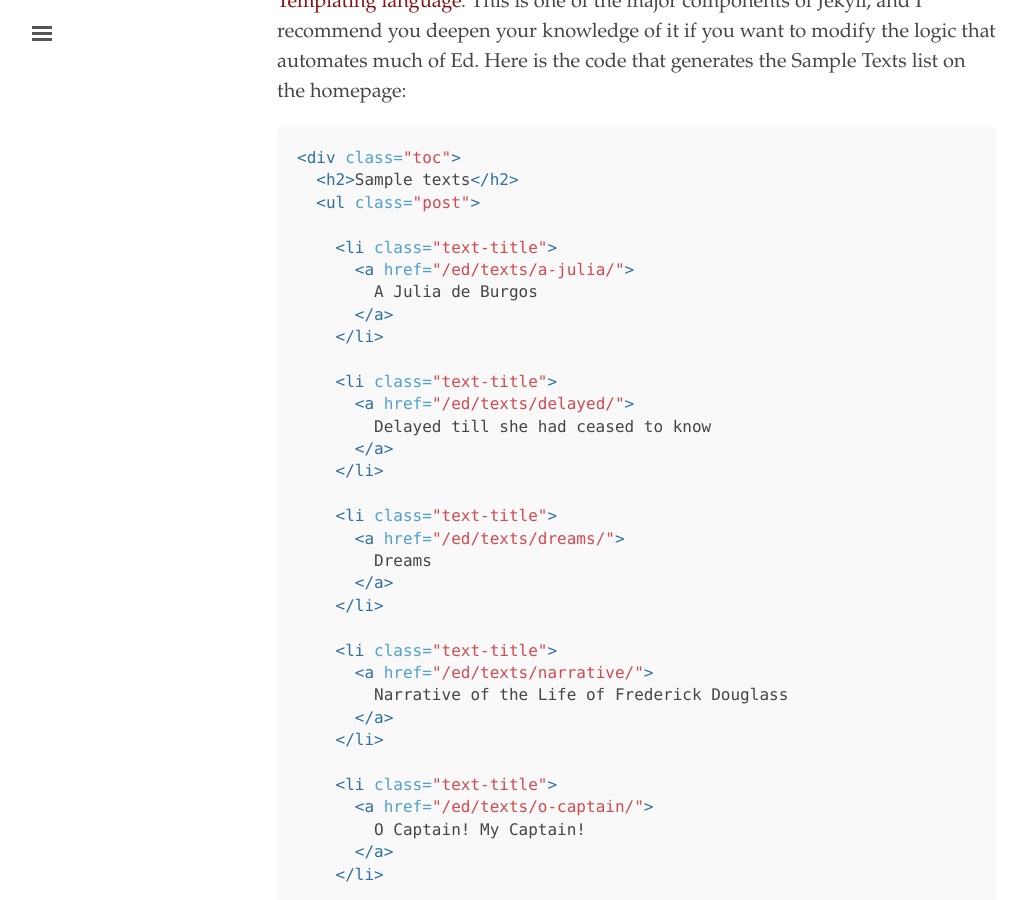
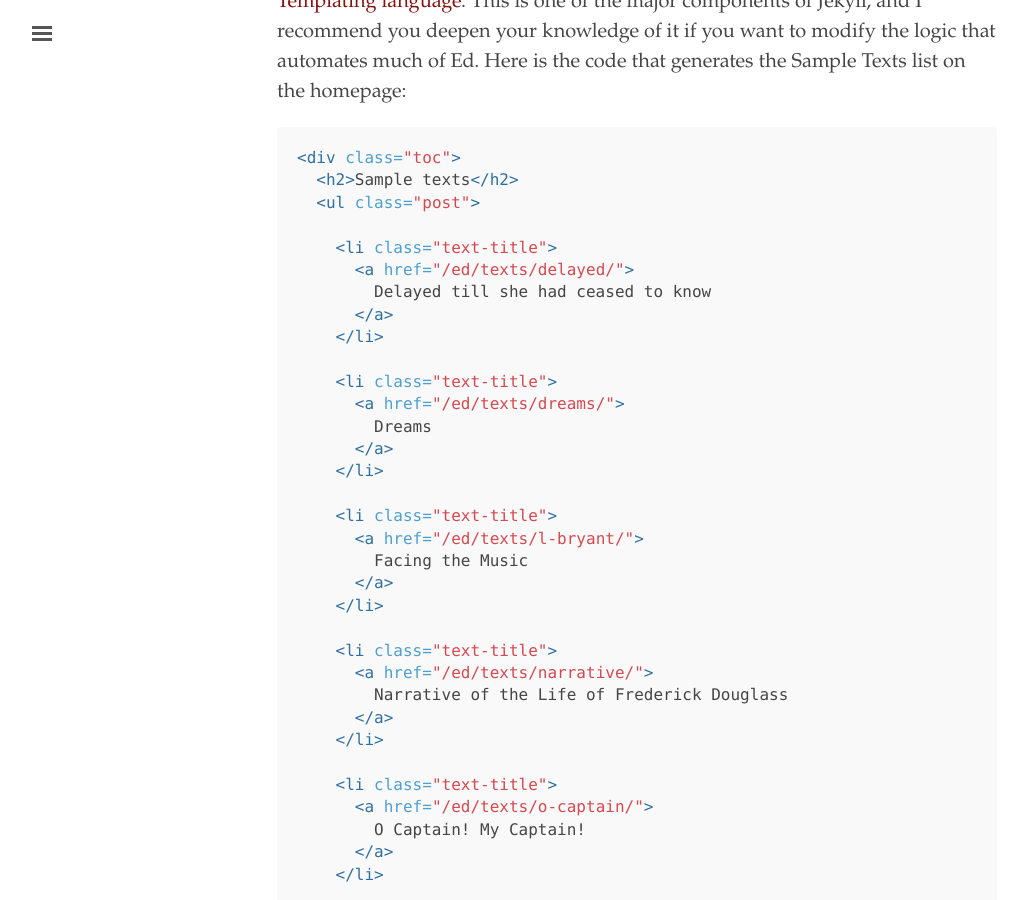
Before and after one commit to graceaitken7/louise, a Jekyll site: the page built from documentation.md, in a window 1280 px wide and 900 px high, scrolled down 17712 px. Shown: the whole window, without its empty margins (3-1029 px from the left). Built offline with Jekyll 4.4.1, drawn with Linux system fonts in a browser that asks for light colours.

Commit message:
Update and rename a-julia.md to l-bryant.md

```diff
--- a/_texts/a-julia.md
+++ b/_texts/l-bryant.md
@@ -1,9 +1,9 @@
 ---
-layout: poem
-title: A Julia de Burgos
-author: Julia de Burgos
-editor: Alex Gil
-source: Ciudad Seva
+layout: prose
+title: Facing the Music
+author: Louise Bryant
+editor: Grace Aitken
+source: Yale University Manuscripts and Archives
 ---
 
 - Ya las gentes murmuran que yo soy tu enemiga
```
